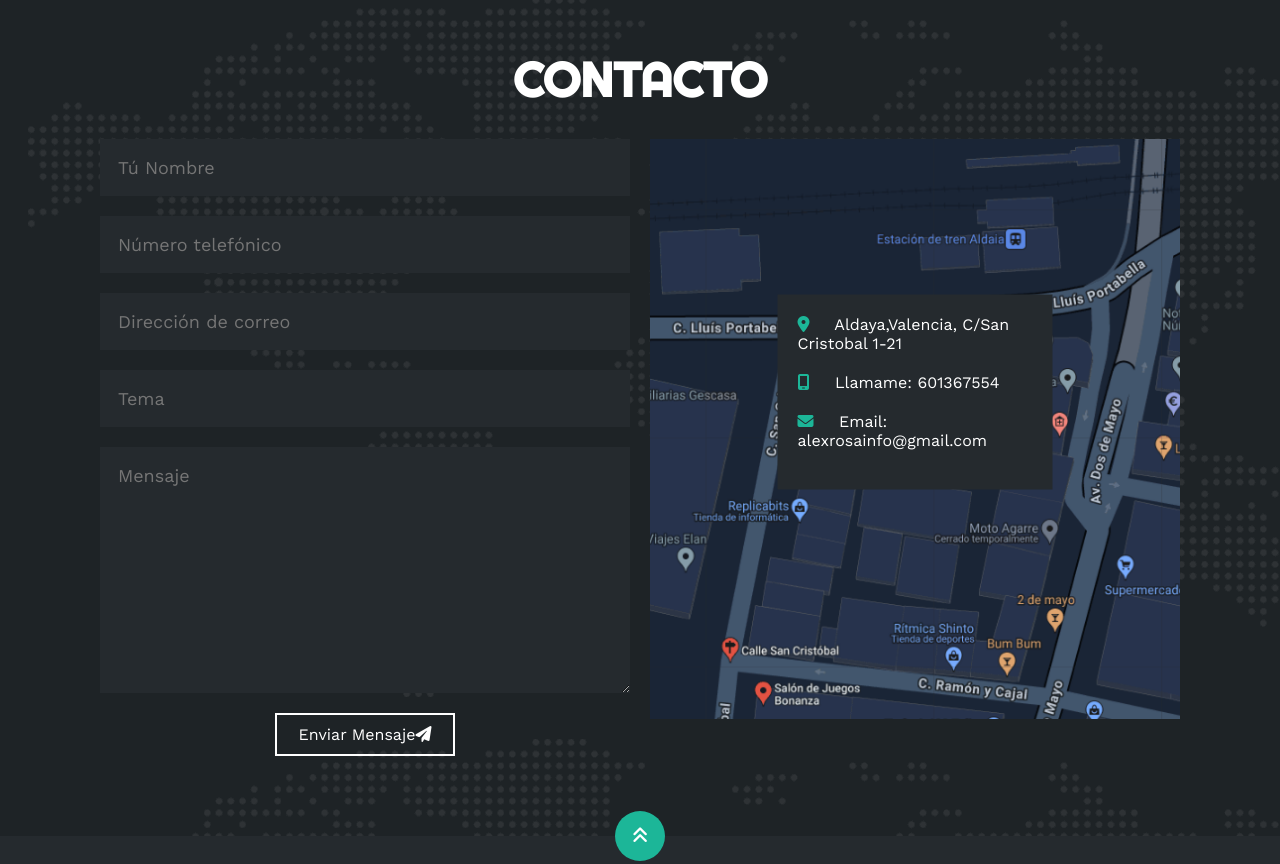
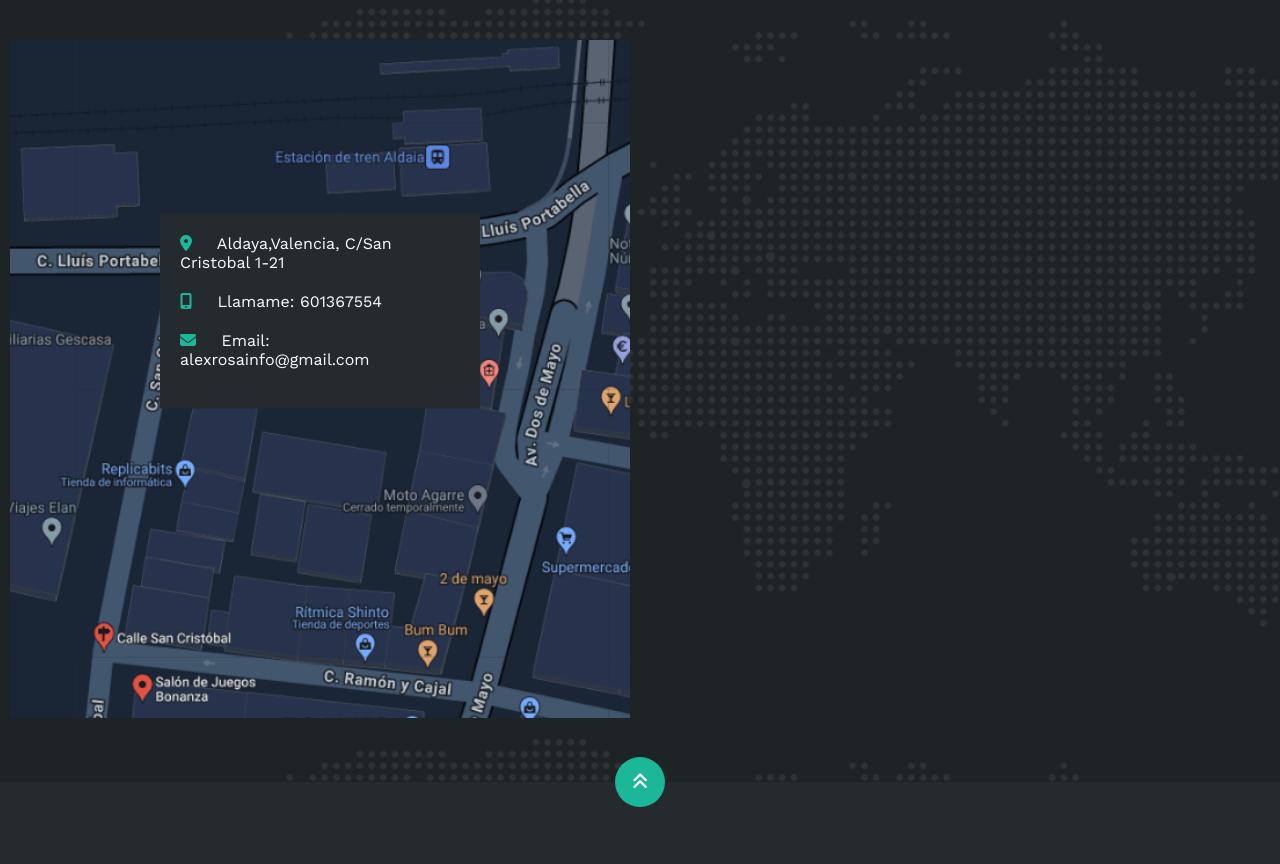
Before and after one commit to AlexRosa16/Portfolio, a plain HTML site: page pagina web/portfolio Alex Rosa/index.html in a window 1280 px wide. Shown: the part 4100-4964 px from the top of the page. Drawn offline with nearby package versions, Linux system fonts and the light colour scheme.

Commit message:
Update index.html

```diff
--- a/pagina web/portfolio Alex Rosa/index.html
+++ b/pagina web/portfolio Alex Rosa/index.html
@@ -332,21 +332,7 @@
 
     <!-- SECCION CONTACTO -->
     <section id="contacto" class="contacto">
-        <div class="contenido-seccion">
-            <h2>CONTACTO</h2>
-            <div class="fila">
-                <!-- Formulario -->
-                <div class="col">
-                    <input type="text" placeholder="Tú Nombre">
-                    <input type="text" placeholder="Número telefónico">
-                    <input type="text" placeholder="Dirección de correo">
-                    <input type="text" placeholder="Tema">
-                    <textarea name="" id="" cols="30" rows="10" placeholder="Mensaje"></textarea>
-                    <button>
-                        Enviar Mensaje<i class="fa-solid fa-paper-plane"></i>
-                        <span class="overlay"></span>
-                    </button>
-                </div>
+
                 <!-- Mapa -->
                 <div class="col">
                     <img src="img/ubicacion.png" alt="">
```
